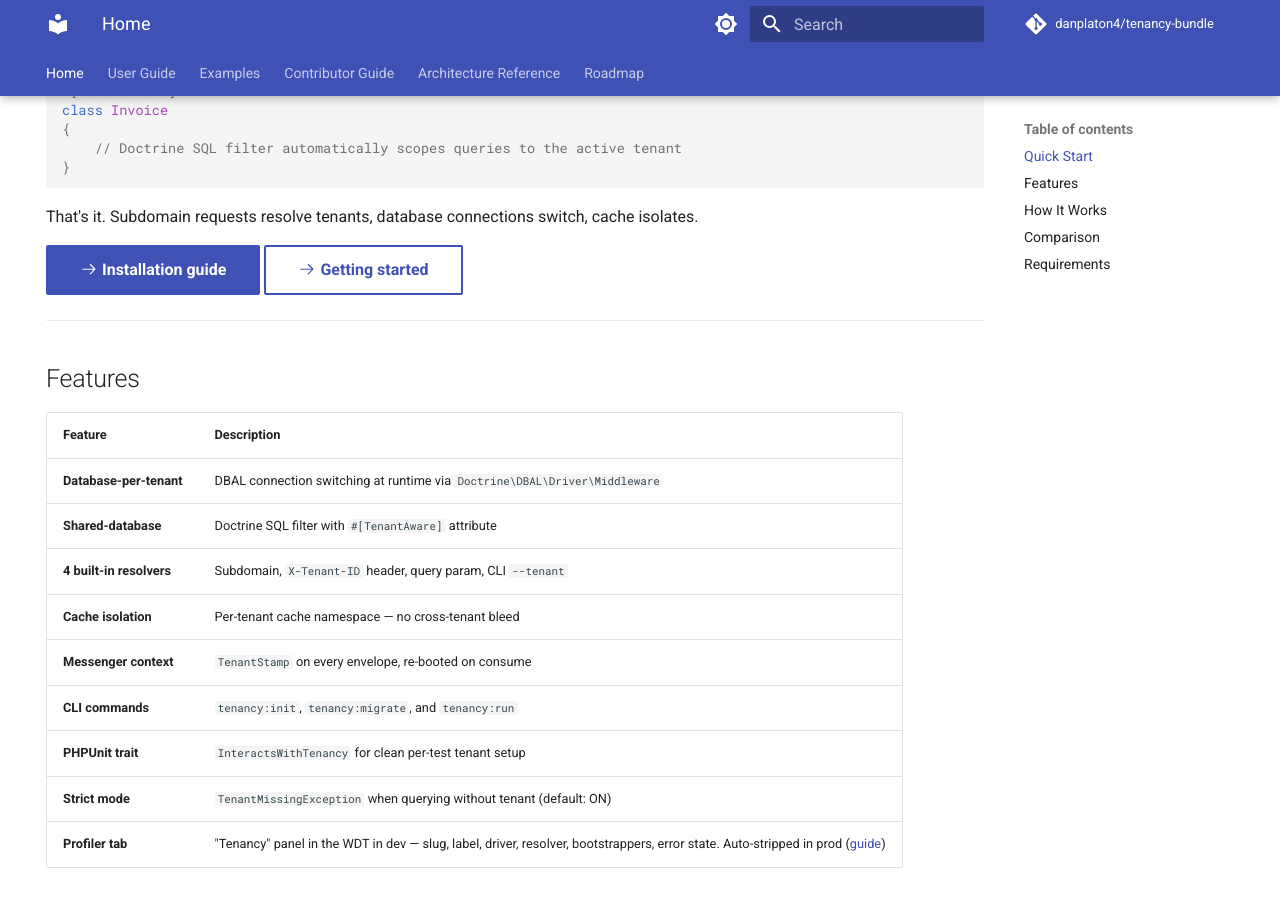
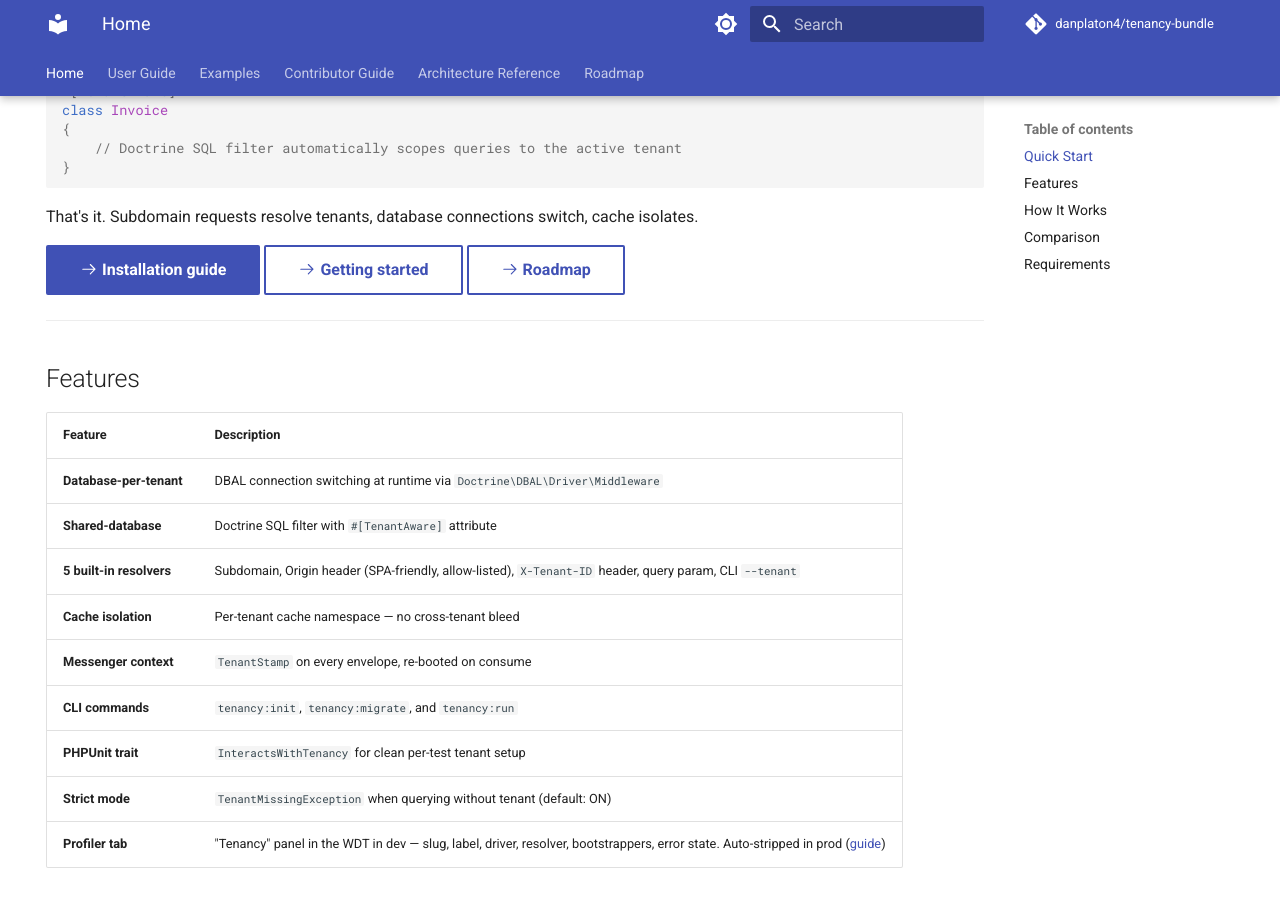
Before and after one commit to danplaton4/tenancy-bundle, an MkDocs documentation site: the page built from docs/index.md, in a window 1280 px wide and 900 px high, scrolled down 888 px. Built offline with MkDocs 1.6.1 and Material for MkDocs 9.7.7, drawn with Linux system fonts in a browser that asks for light colours; comment, search, counter and statistics services are not loaded.

Commit message:
docs(22-06): fix resolver count + add roadmap link in docs/index.md
- L73 Features table: "**4 built-in resolvers**" → "**5 built-in resolvers**" with Origin header (SPA-friendly, allow-listed) added to the description. Matches README L104 and resolvers.md updates from Plan 22-05.
- Add Roadmap button to Quick Start CTAs block (linking to relative roadmap.md, which mkdocs renders at /roadmap/)

Closes RESEARCH Landmine #9 (resolver count drift between docs/index.md and README.md). Closes D-16 discretionary roadmap surfacing on the landing page.

```diff
--- a/docs/index.md
+++ b/docs/index.md
@@ -61,6 +61,7 @@ That's it. Subdomain requests resolve tenants, database connections switch, cach
 
 [:octicons-arrow-right-24: Installation guide](user-guide/installation.md){ .md-button .md-button--primary }
 [:octicons-arrow-right-24: Getting started](user-guide/getting-started.md){ .md-button }
+[:octicons-arrow-right-24: Roadmap](roadmap.md){ .md-button }
 
 ---
 
@@ -70,7 +71,7 @@ That's it. Subdomain requests resolve tenants, database connections switch, cach
 |---------|-------------|
 | **Database-per-tenant** | DBAL connection switching at runtime via `Doctrine\DBAL\Driver\Middleware` |
 | **Shared-database** | Doctrine SQL filter with `#[TenantAware]` attribute |
-| **4 built-in resolvers** | Subdomain, `X-Tenant-ID` header, query param, CLI `--tenant` |
+| **5 built-in resolvers** | Subdomain, Origin header (SPA-friendly, allow-listed), `X-Tenant-ID` header, query param, CLI `--tenant` |
 | **Cache isolation** | Per-tenant cache namespace — no cross-tenant bleed |
 | **Messenger context** | `TenantStamp` on every envelope, re-booted on consume |
 | **CLI commands** | `tenancy:init`, `tenancy:migrate`, and `tenancy:run` |
```
